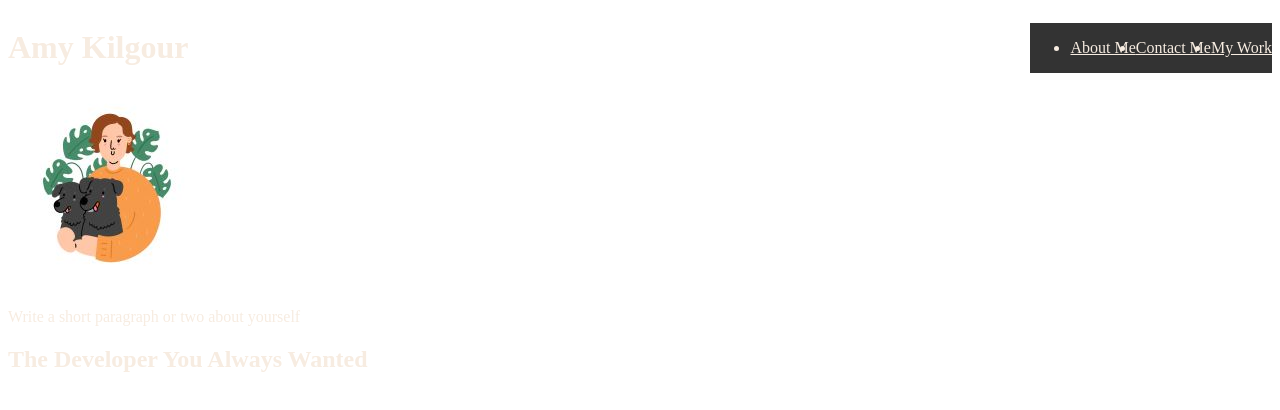
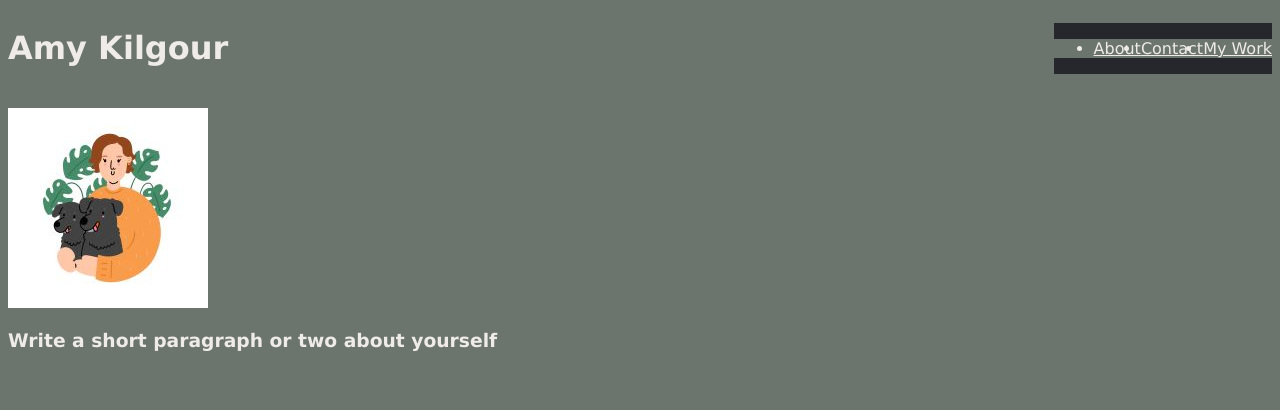
Before and after one commit to kilgette/professional-portfolio, a plain HTML site: page index.html in a window 1280 px wide. Drawn offline with Linux system fonts and the light colour scheme; files that its build step writes are made by us from their sources.

Commit message:
CSS file rearranged in the heirarchy

```diff
--- a/index.html
+++ b/index.html
@@ -15,21 +15,20 @@
     <h1>Amy Kilgour</h1>
     <nav>
       <ul>
-        <li><a href= "#about-me">About Me</a></li>
-        <li><a href= "#contact-me">Contact Me</a></li>
+        <li><a href= "#about-me">About</a></li>
+        <li><a href= "#contact-me">Contact</a></li>
         <li><a href= "#my-work">My Work</a></li>
       </ul>
     </nav>
   </header>
 
+  <main>
+    <h3 id="about-me">
+    <img src="./assets/images/ak_portrait_200x200.jpg" alt = "illustration of female with short brown hair and two black dogs">
+    <p>Write a short paragraph or two about yourself</p>
+  </main>
 
-  <!--Image using src to point to relative path and descriptive alt attributes-->
-  <img src="./assets/images/ak_portrait_200x200.jpg" alt = "female with short red hair and two black dogs">
 
-  <p>Write a short paragraph or two about yourself</p>
-</section>
-<head>
-  <h2> The Developer You Always Wanted</h2>
 
 
 
```
Also changed, not shown: .assets/css/style.css.
